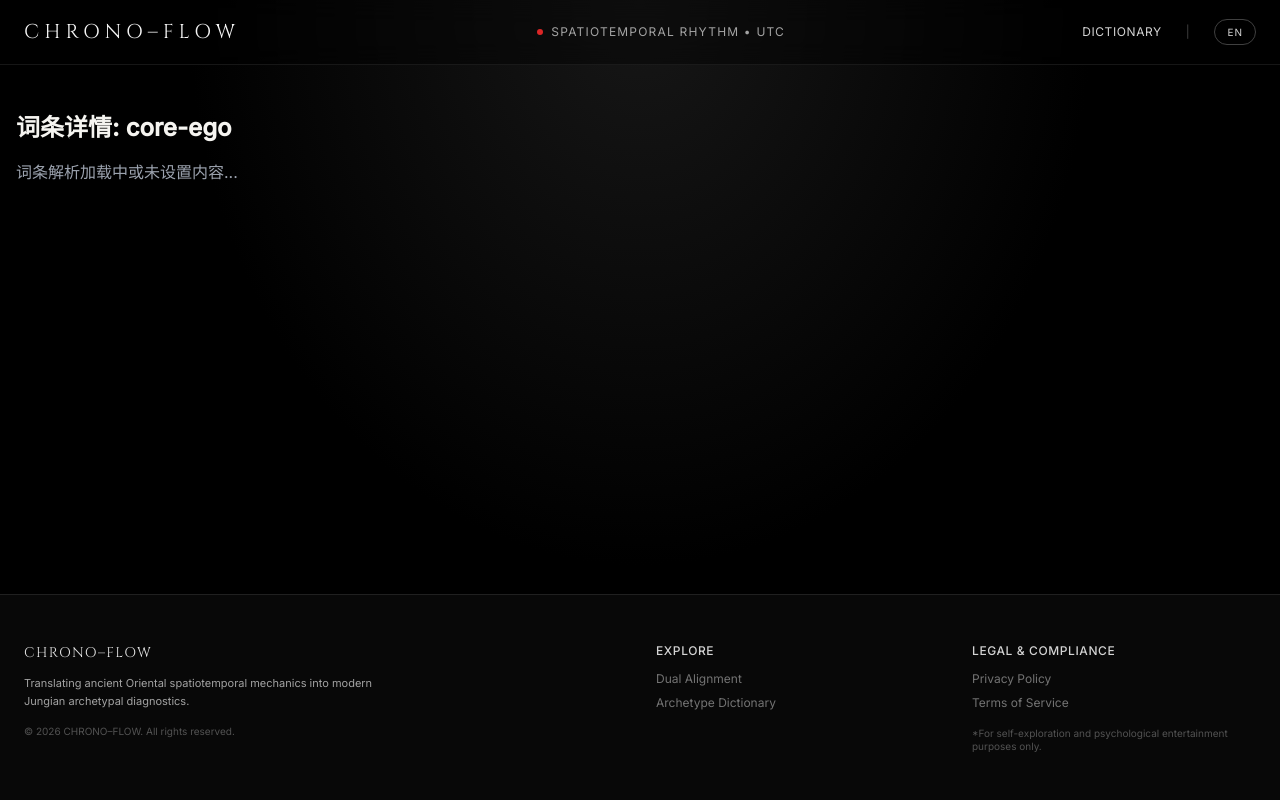
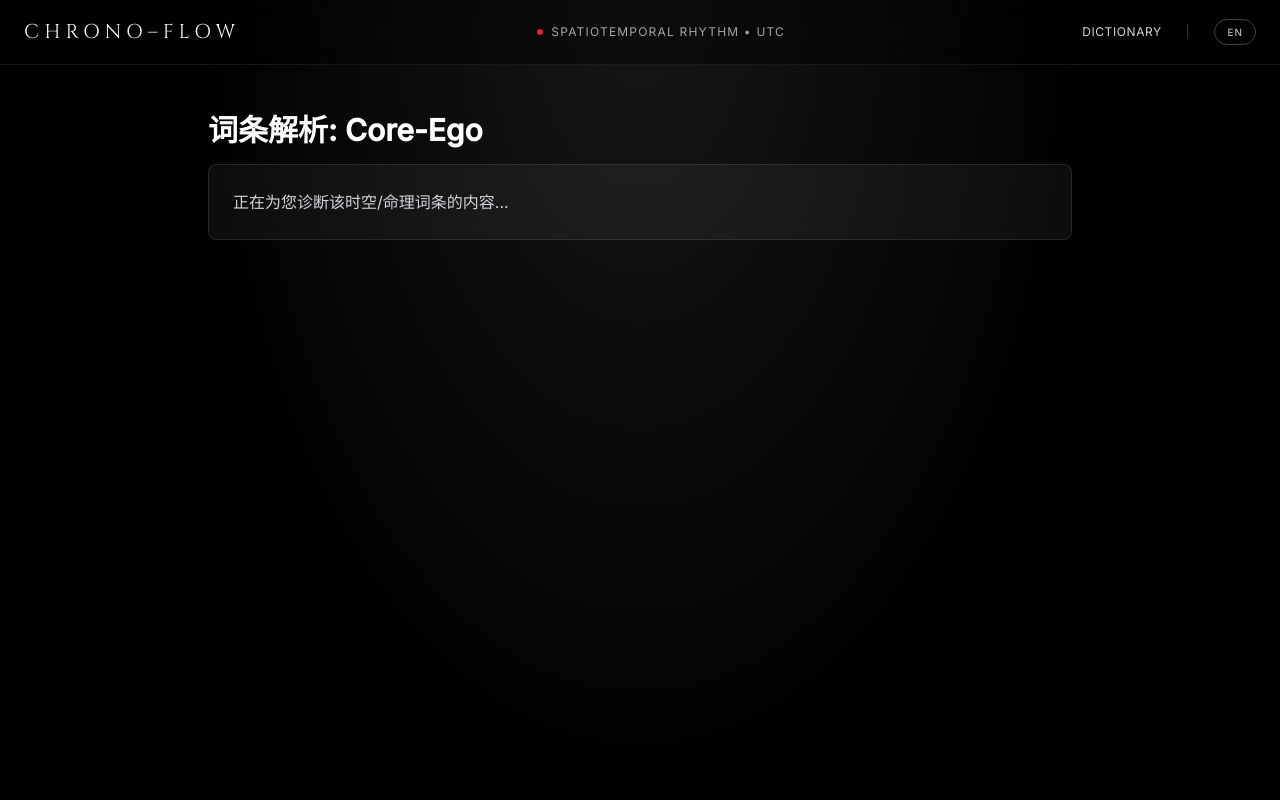
Before and after one commit to wxu198024-art/chrono-flow, a Next.js app: page /dictionary/core-ego in a window 1280 px wide. Shown: the top 800 px of the page. Built offline with nearby package versions, Linux system fonts and the light colour scheme.

Commit message:
Update page.tsx

```diff
--- a/app/dictionary/[term]/page.tsx
+++ b/app/dictionary/[term]/page.tsx
@@ -1,10 +1,20 @@
 import React from 'react';
 
+// Next.js 动态路由页面组件
 export default function DictionaryTermPage({ params }: { params: { term: string } }) {
+  // 解码 URL 中的词条参数（例如 "wuxing" 或 "ziwei"）
+  const decodedTerm = decodeURIComponent(params.term || '');
+
   return (
-    <div className="container mx-auto px-4 py-8">
-      <h1 className="text-2xl font-bold mb-4">词条详情: {params.term}</h1>
-      <p className="text-gray-400">词条解析加载中或未设置内容...</p>
+    <div className="container mx-auto px-4 py-8 max-w-4xl min-h-screen text-white">
+      <h1 className="text-3xl font-bold mb-4 capitalize">
+        词条解析: {decodedTerm}
+      </h1>
+      <div className="p-6 rounded-lg bg-white/5 border border-white/10 backdrop-blur-sm">
+        <p className="text-gray-300 leading-relaxed">
+          正在为您诊断该时空/命理词条的内容...
+        </p>
+      </div>
     </div>
   );
 }
```
